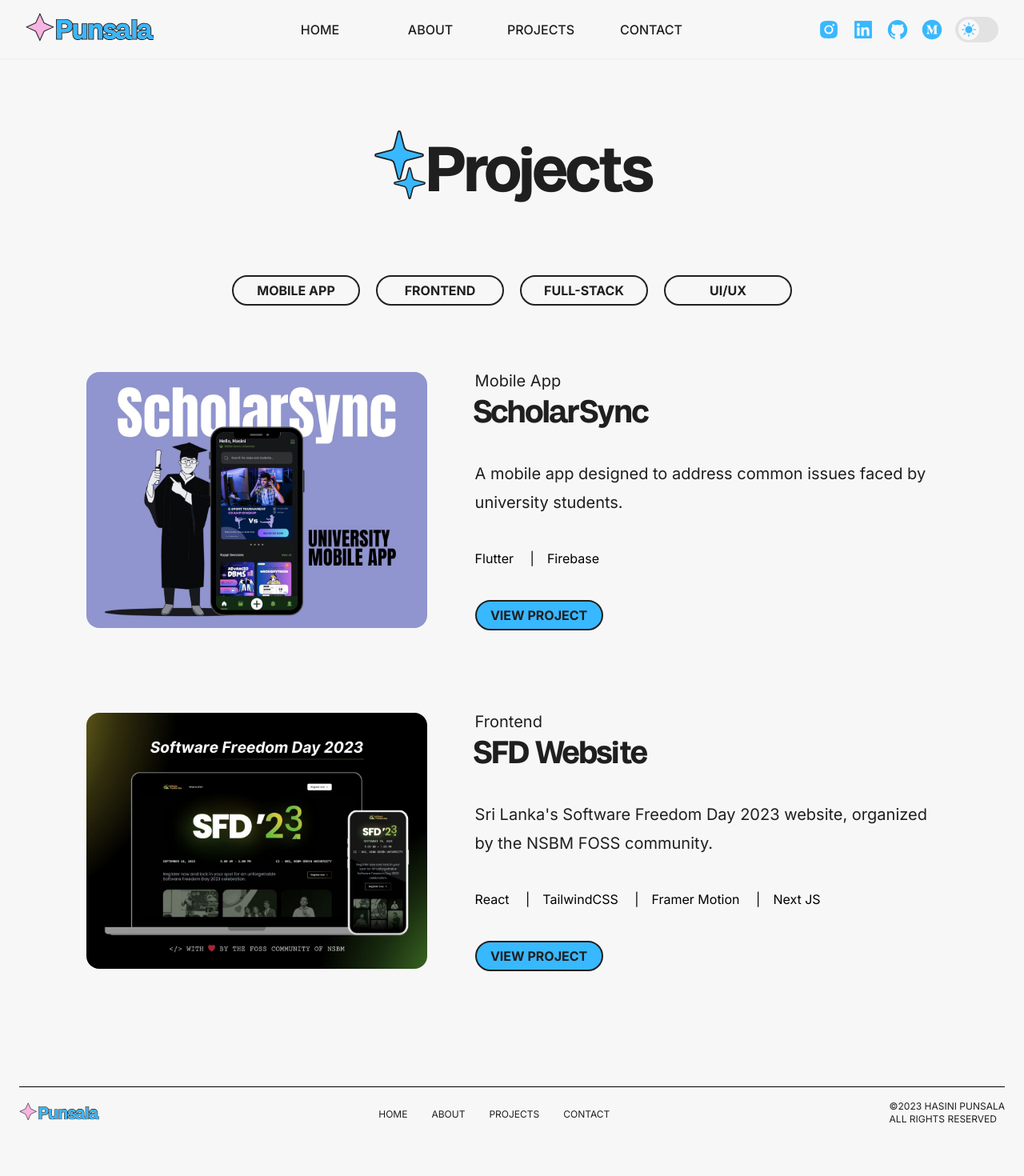
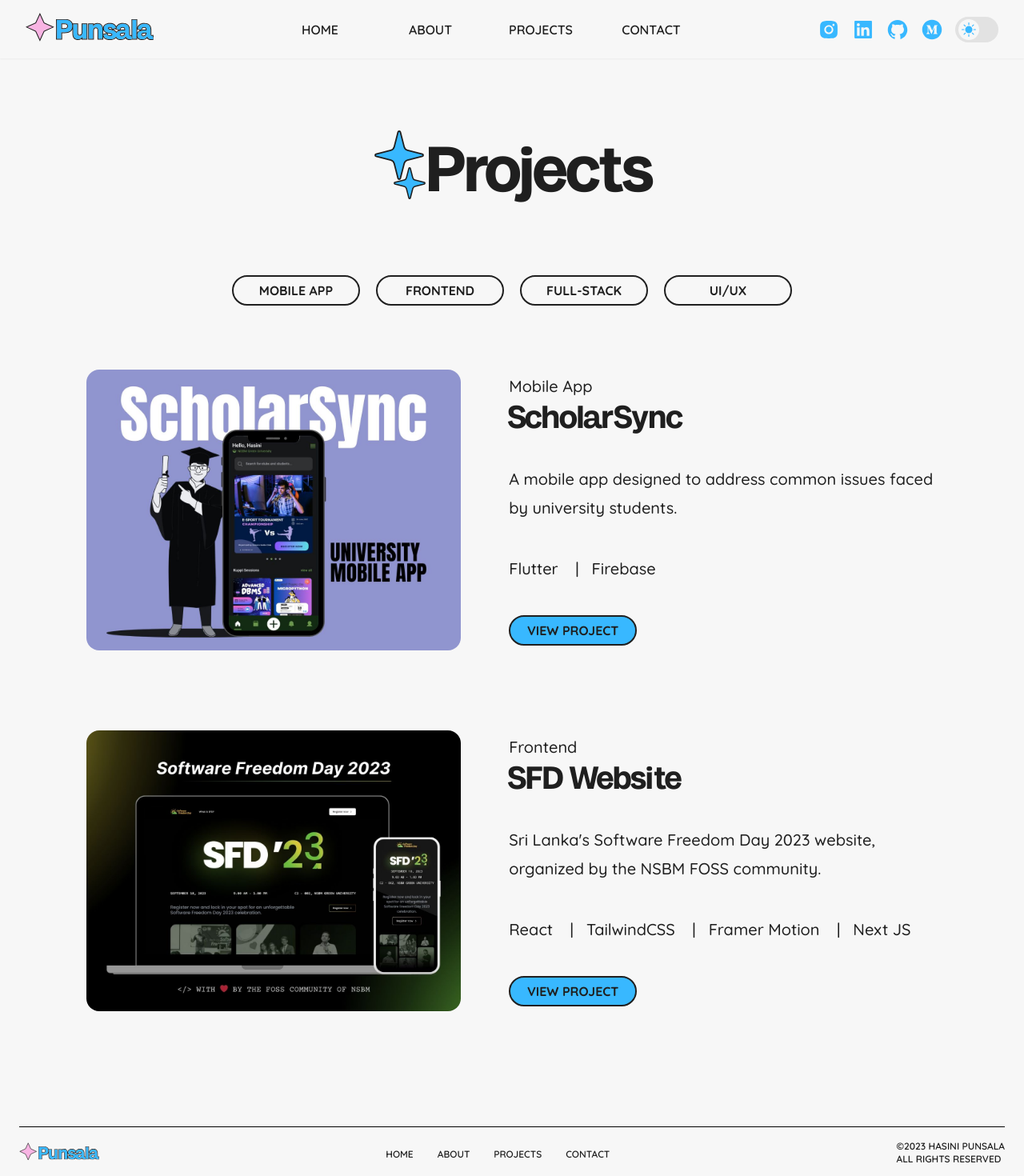
Before and after one commit to MAGHPMallawaarachchi/punsala-portfolio, a Next.js app: page /projects in a window 1280 px wide. Shown: the top 1470 px of the page at 80% size. Before the commit the page ends 1423 px from the top, so only its background shows below. Built offline with nearby package versions, Linux system fonts and the light colour scheme.

Commit message:
Update font styles and add font imports

```diff
--- a/app/globals.css
+++ b/app/globals.css
@@ -1,4 +1,5 @@
 @import url("https://fonts.googleapis.com/css2?family=Inter:wght@400;500;600;700;800&display=swap");
+@import url('https://fonts.googleapis.com/css2?family=Poppins:wght@100;200;300;400;500;600;700;800;900&family=Quicksand:wght@300;400;500;600;700&display=swap');
 
 @tailwind base;
 @tailwind components;
@@ -11,7 +12,7 @@
 }
 
 body {
-  font-family: Inter;
+  font-family: quicksand;
 }
 
 h1 {
--- a/components/About.tsx
+++ b/components/About.tsx
@@ -12,7 +12,7 @@
                 <h2 className='dark:text-light text-dark sm:text-4xl text-2xl leading-none'>Hello, I'm</h2>
                 <h1 className='dark:text-light text-dark sm:text-[80px] text-[60px] sm:tracking-[4px] tracking-[3px] leading-none'>Punsala</h1>
               </div>
-              <p className='paragraph'>I'm a Software Engineering student at NSBM Green University, with a strong interest in full-stack development. I am eager to learn and grow as a software engineer, and I am excited to contribute my skills and knowledge to a team that is developing innovative and impactful software products.</p>
+              <p className='dark:text-secondary-text text-dark text-left sm:leading-9 leading-7 sm:text-lg text-base font-medium'>I'm a Software Engineering student at NSBM Green University, with a strong interest in full-stack development. I am eager to learn and grow as a software engineer, and I am excited to contribute my skills and knowledge to a team that is developing innovative and impactful software products.</p>
               <Button text='linkedin' color='green' link='https://www.linkedin.com/in/punsala/'></Button>
           </div>
 
--- a/components/ContactForm.tsx
+++ b/components/ContactForm.tsx
@@ -7,12 +7,12 @@
             <div className='flex flex-col items-start lg:w-[42%] 3xl:gap-8 gap-4'>
 
                 <div className='flex flex-col items-start'>
-                    <h2 className='dark:text-light text-dark sm:text-3xl text-xl leading-none'>Got an idea?</h2>
+                    <h2 className='dark:text-light text-dark sm:text-3xl text-xl leading-none font-medium'>Got an idea?</h2>
                     <h1 className='dark:text-light text-dark sm:text-[80px] text-[50px] sm:tracking-[4px] tracking-[3px] leading-none'>Let's</h1>
                     <h1 className='dark:text-light text-dark sm:text-[80px] text-[50px] sm:tracking-[4px] tracking-[3px] leading-none'>Collaborate</h1>
                 </div>
 
-                <p className='3xl:text-xl text-base dark:text-secondary-text text-dark text-left'>You can fill out the form below and I will get back to you so we can discuss your project in more detail. Looking forward to connecting with you!</p>
+                <p className='3xl:text-xl text-base dark:text-secondary-text text-dark text-left font-medium'>You can fill out the form below and I will get back to you so we can discuss your project in more detail. Looking forward to connecting with you!</p>
 
                 <IoMailSharp size="24px" className="dark:fill-pink fill-dark"/>
             </div>
--- a/components/Footer.tsx
+++ b/components/Footer.tsx
@@ -15,14 +15,14 @@
                 />
                 <div className="gap-4">
                     {NavLinks.map((link) => (
-                        <Link key={link.key} href={link.href} className='px-[15px] py-[6px] dark:text-light text-dark uppercase text-xs '>
+                        <Link key={link.key} href={link.href} className='px-[15px] py-[6px] dark:text-light text-dark uppercase text-xs sm:font-semibold font-medium '>
                             {link.text}
                         </Link>
                     ))}
                 </div>
                 <div className="flex sm:flex-col flex-row sm:gap-0 gap-8">
-                    <p className="uppercase sm:text-xs text-[8px] dark:text-secondary-text text-dark">©2023 Hasini Punsala</p>
-                    <p className="uppercase sm:text-xs text-[8px] dark:text-secondary-text text-dark">All Rights Reserved</p>
+                    <p className="uppercase sm:text-xs text-[8px] dark:text-secondary-text text-dark sm:font-semibold font-medium">©2023 Hasini Punsala</p>
+                    <p className="uppercase sm:text-xs text-[8px] dark:text-secondary-text text-dark sm:font-semibold font-medium">All Rights Reserved</p>
                 </div>
             </div>
         </footer>
--- a/components/MyPassion.tsx
+++ b/components/MyPassion.tsx
@@ -15,7 +15,7 @@
               <h1 className='dark:text-light text-dark sm:text-[80px] text-[60px] sm:tracking-[4px] tracking-[3px] leading-none'>My Passion</h1>
             </div>
 
-            <p className='paragraph'>I love coding. I create solutions using code, making ideas real. Challenges excite me. I fix and improve, finding joy. Tech world amazes, making me curious.</p>
+            <p className='dark:text-secondary-text text-dark text-left sm:leading-9 leading-7 sm:text-lg text-base font-medium'>I love coding. I create solutions using code, making ideas real. Challenges excite me. I fix and improve, finding joy. Tech world amazes, making me curious.</p>
             <Button text='github' color='pink' link='https://github.com/MAGHPMallawaarachchi'></Button>
           </div>
 
--- a/components/Navbar.tsx
+++ b/components/Navbar.tsx
@@ -37,7 +37,7 @@
                 <ul className='hidden lg:flex gap-[10px]'>
                     {NavLinks.map((link) => (
                         <button key={link.key} className='hover:border-[2px] hover:border-dark dark:hover:border-light rounded-full w-32'>
-                            <Link key={link.key} href={link.href} className='px-[15px] py-[6px] dark:text-light text-dark uppercase text-base font-medium'>
+                            <Link key={link.key} href={link.href} className='px-[15px] py-[6px] dark:text-light text-dark uppercase text-base dark:font-medium font-semibold'>
                                 {link.text}
                             </Link>
                         </button>
--- a/components/Project.tsx
+++ b/components/Project.tsx
@@ -18,7 +18,7 @@
 
         <div className='flex items-center justify-between'>
           <div className='flex flex-col items-start gap-1'>
-              <h4 className=' dark:text-secondary-text text-dark text-sm sm:text-xl leading-none'>{category}</h4>
+              <h4 className=' dark:text-secondary-text text-dark text-sm sm:text-xl leading-none font-medium'>{category}</h4>
               <h1 className='dark:text-light text-dark sm:text-[40px] tracking-[2px] text-2xl leading-none'>{name}</h1>
           </div>
           <Link href={link} target="_blank" rel="noopener noreferrer"><BsArrowUpRightCircle size="52px" className="dark:fill-light fill-dark sm:h-[52px] h-[36px]"/></Link>
--- a/components/ProjectCard.tsx
+++ b/components/ProjectCard.tsx
@@ -14,14 +14,14 @@
 const ProjectCard = ({name, category, description, link, image, techStack}:Props) => {
     return(
         <div className="flex lg:flex-row flex-col lg:gap-[60px] gap-5 items-center w-[95%]">
-            <Image src={image} width={440} height={100} alt={name} className='rounded-2xl lg:w-[40%] w-full' />
+            <Image src={image} width={440} height={100} alt={name} className='rounded-2xl lg:w-[44%] w-full' />
             <div className="flex flex-col items-start lg:gap-10 gap-5">
                 <div className='flex flex-col items-start gap-1'>
-                    <h4 className=' dark:text-secondary-text text-dark text-sm sm:text-xl leading-none'>{category}</h4>
+                    <h4 className=' dark:text-secondary-text text-dark text-sm sm:text-xl leading-none font-medium'>{category}</h4>
                     <h1 className='dark:text-light text-dark sm:text-[40px] tracking-[2px] text-2xl leading-none'>{name}</h1>
                 </div>
-                <p className="sm:text-xl text-sm dark:text-secondary-text text-dark lg:leading-9 leading-6">{description}</p>
-                <ul className="flex lg:flex-row flex-wrap gap-4">
+                <p className="sm:text-xl text-sm dark:text-secondary-text text-dark lg:leading-9 leading-6 font-medium">{description}</p>
+                <ul className="flex lg:flex-row flex-wrap gap-4 sm:text-xl text-sm dark:text-secondary-text text-dark lg:leading-9 leading-6 font-medium">
                     {techStack.map((tech, techIndex) => (
                         <li key={techIndex}>
                             <span>{tech}</span>
```
